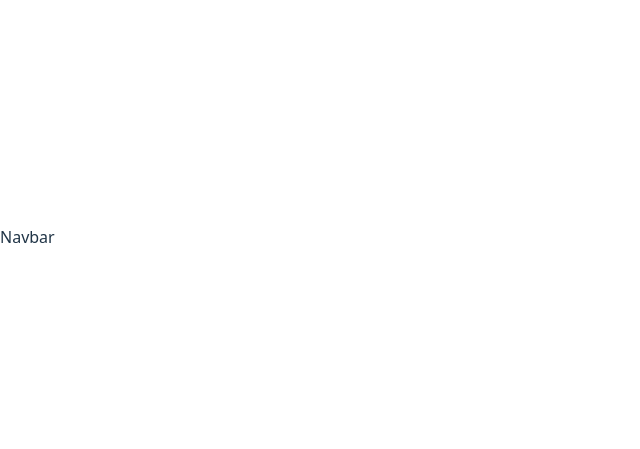
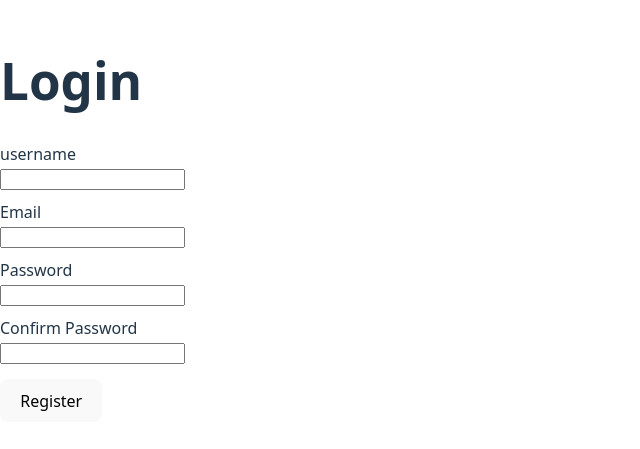
Before and after one commit to KCIVOR/Museo, a React (Vite) app in the folder frontend/: page /Register in a window 1280 px wide. Before the commit this address had no page. Shown: the part 163-612 px from the top of the page, without its empty margins (0-640 px from the left). Built offline with nearby package versions, Linux system fonts and the light colour scheme; the HTML template or start-up script is replaced by a standard one.

Commit message:
Add latest changes

```diff
--- a/frontend/src/App.jsx
+++ b/frontend/src/App.jsx
@@ -5,10 +5,11 @@ import { Routes, Route, useLocation } from 'react-router-dom';
 import ProtectedRoutes from "./utils/protectedRoutes";
 
 import { useState, useEffect } from 'react';
+import Register from "./pages/Register";
 
 function App(){
   const location = useLocation();
-  const hideNavbar = location.pathname === '/';
+  const hideNavbar = location.pathname === '/' || "/Register";
 
   return (
     <>
@@ -18,6 +19,7 @@ function App(){
 
       <Routes>
         <Route path="/" element={<Login/>}></Route>
+        <Route path="/Register" element={<Register/>}></Route>
         <Route element={<ProtectedRoutes/>}>
           <Route path="/Home" element={<Home/>}></Route>
         </Route>
--- a/frontend/src/pages/Login.jsx
+++ b/frontend/src/pages/Login.jsx
@@ -12,9 +12,11 @@ export default function Login() {
 
   useEffect(() => {
     const token = localStorage.getItem("token");
-    const decodedUser = decodeJWT(token);
-    if (decodedUser){
-      navigate("/Home")
+    if (token){
+      const decodedUser = decodeJWT(token);
+      if (decodedUser){
+        navigate("/Home")
+      }
     }
   }, [navigate]);
 
--- /dev/null
+++ b/frontend/src/pages/Register.jsx
@@ -0,0 +1,106 @@
+import { useState, useEffect } from 'react';
+import { useNavigate } from 'react-router-dom';
+import { decodeJWT } from "../utils/auth";
+
+
+export default function Register() {
+    const [email, setEmail] = useState('');
+    const [password, setPassword] = useState('');
+    const [password2, setPassword2] = useState('');
+    const [username, setUsername] = useState('');
+    const [message, setMessage] = useState('');
+
+    const navigate = useNavigate();
+
+    useEffect(() => {
+      const token = localStorage.getItem("token");
+      if (token){
+        const decodedUser = decodeJWT(token);
+        if (decodedUser){
+          navigate("/Home")
+        }
+      }
+    }, [navigate]);
+
+
+    const handleLogin = async (e) => {
+        e.preventDefault();
+
+    try {
+
+        if (password != password2){
+            setMessage(data.error || 'Password must match');
+            return;
+        }
+
+        const res = await fetch('http://localhost:3000/api/auth/register', {
+            method: 'POST',
+            headers: { 'Content-Type': 'application/json' },
+            body: JSON.stringify({ username,password,email }),
+        });
+
+        const data = await res.json();
+
+        if (!res.ok) {
+            setMessage(data.error || 'Login failed');
+            return;
+        }
+
+
+
+        navigate('/');
+    } catch (err) {
+      setMessage('Something went wrong');
+      console.error(err);
+    }
+  };
+
+  return (
+    <div style={{ maxWidth: 400, margin: '50px auto' }}>
+      <h1>Login</h1>
+      <form onSubmit={handleLogin}>
+        <div>
+          <label>username</label><br />
+          <input
+            type="text"
+            value={username}
+            onChange={(e) => setUsername(e.target.value)}
+            required
+          />
+        </div>
+
+        <div style={{ marginTop: 10 }}>
+          <label>Email</label><br />
+          <input
+            type="Email"
+            value={email}
+            onChange={(e) => setEmail(e.target.value)}
+            required
+          />
+        </div>
+        <div style={{ marginTop: 10 }}>
+          <label>Password</label><br />
+          <input
+            type="password"
+            value={password}
+            onChange={(e) => setPassword(e.target.value)}
+            required
+          />
+        </div>
+        <div style={{ marginTop: 10 }}>
+          <label>Confirm Password</label><br />
+          <input
+            type="password"
+            value={password2}
+            onChange={(e) => setPassword2(e.target.value)}
+            required
+          />
+        </div>
+
+        <button type="submit" style={{ marginTop: 15 }}>Register</button>
+      </form>
+
+      {message && <p style={{ marginTop: 20 }}>{message}</p>}
+    </div>
+  );
+}
```
Also changed, not shown: 1 other file (tests, documents, lock files or other folders).
